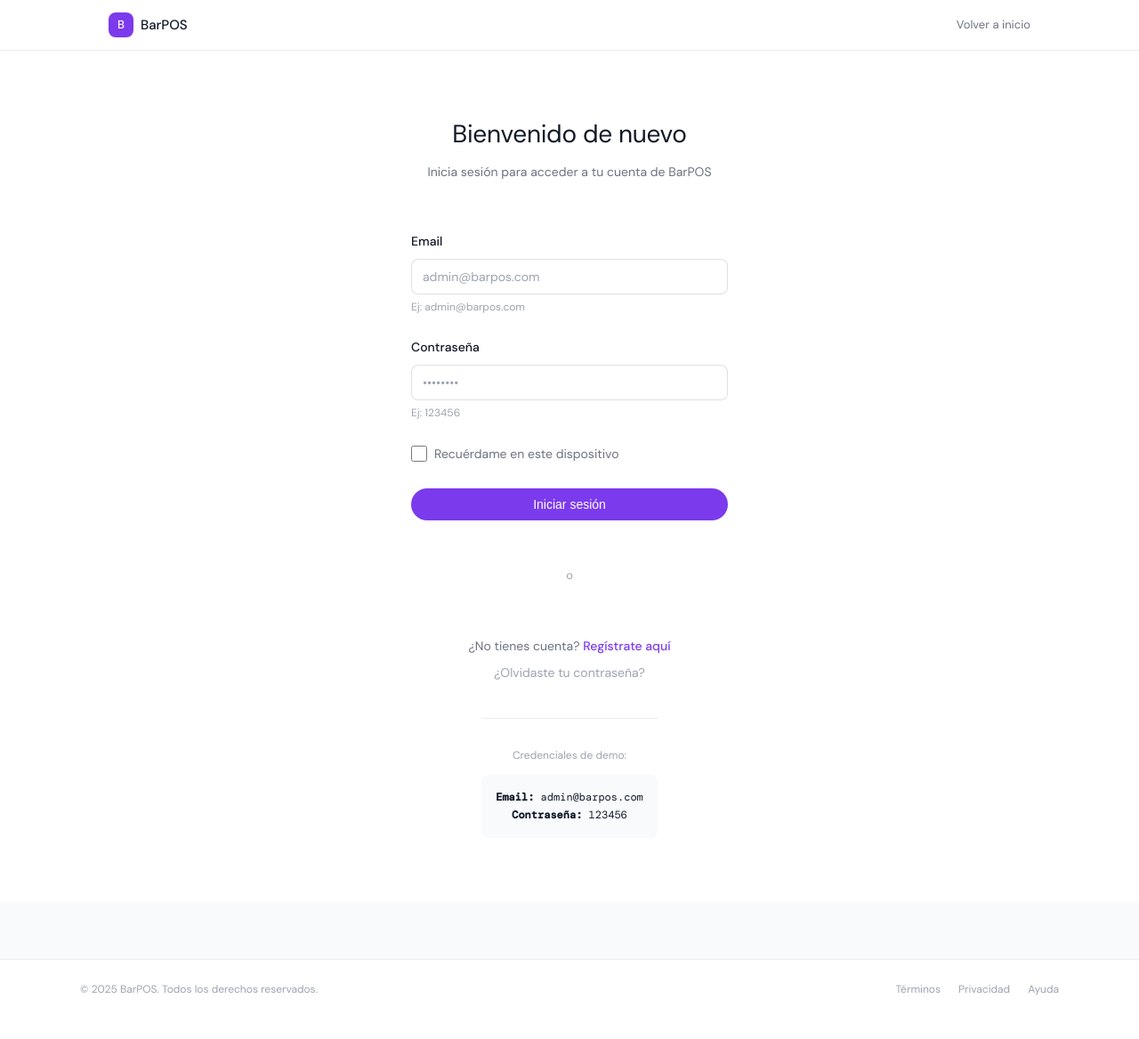
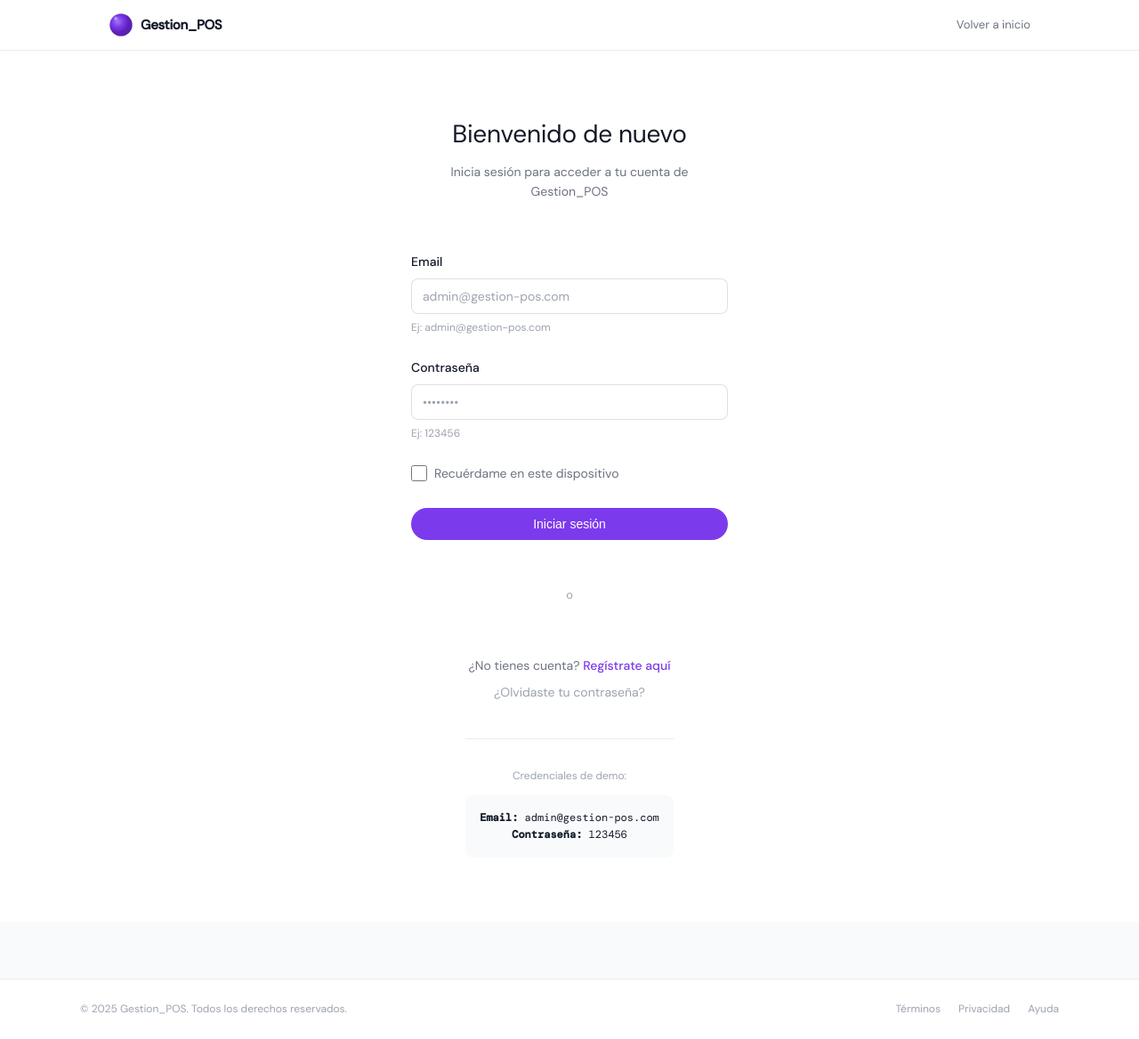
Before and after one commit to Leo-alegre9/gestion_pos, a CodeIgniter 4 app: the page made by app/Views/auth/login.php in a window 1280 px wide. Shown: the whole page at 89% size. Before the commit the page ends 1119 px from the top, so only its background shows below. Run offline with PHP 8.4 and a stand-in for CodeIgniter, Linux system fonts and the light colour scheme; the template is opened without the code that fills it, so the values that code supplies are empty; some libraries are stand-ins or nearby versions.

Commit message:
Actualizacion y mejora de consistencia

```diff
--- a/app/Views/auth/login.php
+++ b/app/Views/auth/login.php
@@ -3,7 +3,7 @@
 <head>
   <meta charset="UTF-8">
   <meta name="viewport" content="width=device-width, initial-scale=1.0">
-  <title>Iniciar Sesión — BarPOS</title>
+  <title>Iniciar Sesión — Gestion_POS</title>
   <link rel="preconnect" href="https://fonts.googleapis.com">
   <link rel="preconnect" href="https://fonts.gstatic.com" crossorigin>
   <link href="https://fonts.googleapis.com/css2?family=DM+Sans:wght@300;400;500&family=DM+Mono:wght@400;500&display=swap" rel="stylesheet">
@@ -15,8 +15,23 @@
   <header>
     <nav>
       <a href="/" class="logo">
-        <div class="logo-mark">B</div>
-        BarPOS
+        <svg class="logo-icon" viewBox="0 0 40 40" fill="none" xmlns="http://www.w3.org/2000/svg">
+          <defs>
+            <radialGradient id="sphereGradientLogin" cx="35%" cy="35%">
+              <stop offset="0%" style="stop-color:#9f7aea;stop-opacity:1" />
+              <stop offset="50%" style="stop-color:#7c3aed;stop-opacity:1" />
+              <stop offset="100%" style="stop-color:#5b21b6;stop-opacity:1" />
+            </radialGradient>
+            <radialGradient id="sphereShineLogin" cx="35%" cy="35%">
+              <stop offset="0%" style="stop-color:#ffffff;stop-opacity:0.6" />
+              <stop offset="50%" style="stop-color:#ffffff;stop-opacity:0" />
+            </radialGradient>
+          </defs>
+          <circle cx="20" cy="20" r="18" fill="url(#sphereGradientLogin)" />
+          <circle cx="14" cy="12" r="8" fill="url(#sphereShineLogin)" />
+          <circle cx="20" cy="20" r="18" fill="none" stroke="#4c1d95" stroke-width="1" opacity="0.3" />
+        </svg>
+        <span class="logo-text">Gestion_POS</span>
       </a>
       <div class="nav-links">
         <a href="/" style="color: var(--text-secondary); font-size: 13px;">Volver a inicio</a>
@@ -28,7 +43,7 @@
     <div class="auth-box animate__animated animate__fadeIn animate__duration-700ms">
       <div class="auth-header animate__animated animate__slideInDown animate__duration-600ms">
         <h1>Bienvenido de nuevo</h1>
-        <p>Inicia sesión para acceder a tu cuenta de BarPOS</p>
+        <p>Inicia sesión para acceder a tu cuenta de Gestion_POS</p>
       </div>
 
       <?php if (session()->getFlashdata('error')): ?>
@@ -61,11 +76,11 @@
             id="email"
             name="email"
             class="form-input"
-            placeholder="admin@barpos.com"
+            placeholder="admin@gestion-pos.com"
             value="<?= old('email') ?>"
             required
           >
-          <small class="form-hint">Ej: admin@barpos.com</small>
+          <small class="form-hint">Ej: admin@gestion-pos.com</small>
         </div>
 
         <div class="form-group">
@@ -102,7 +117,7 @@
       <div class="auth-credentials animate__animated animate__fadeIn animate__duration-700ms" style="margin-top: 2rem; padding-top: 2rem; border-top: 1px solid var(--border); text-align: center; animation-delay: 0.2s;">
         <p style="font-size: 12px; color: var(--text-tertiary); margin-bottom: 0.75rem;">Credenciales de demo:</p>
         <div style="background: var(--bg); padding: 1rem; border-radius: var(--radius-md); font-family: 'DM Mono', monospace; font-size: 12px;">
-          <div><strong>Email:</strong> admin@barpos.com</div>
+          <div><strong>Email:</strong> admin@gestion-pos.com</div>
           <div><strong>Contraseña:</strong> 123456</div>
         </div>
       </div>
@@ -111,7 +126,7 @@
 
   <footer style="margin-top: 4rem;">
     <div class="footer-inner">
-      <div class="footer-copy">© 2025 BarPOS. Todos los derechos reservados.</div>
+      <div class="footer-copy">© 2025 Gestion_POS. Todos los derechos reservados.</div>
       <div class="footer-links">
         <a href="#">Términos</a>
         <a href="#">Privacidad</a>
--- a/public/css/styles.css
+++ b/public/css/styles.css
@@ -64,6 +64,22 @@ nav {
   color: var(--text-primary);
   font-weight: 500;
   font-size: 15px;
+  transition: opacity 0.15s;
+}
+
+.logo:hover {
+  opacity: 0.8;
+}
+
+.logo-icon {
+  width: 28px;
+  height: 28px;
+  flex-shrink: 0;
+}
+
+.logo-text {
+  font-weight: 600;
+  letter-spacing: -0.02em;
 }
 
 .logo-mark {
```
Also changed, not shown: SKILLS.md (+2 -0 lines), app/Views/auth/register.php (+20 -5 lines), app/Views/landing.php (+40 -10 lines).
